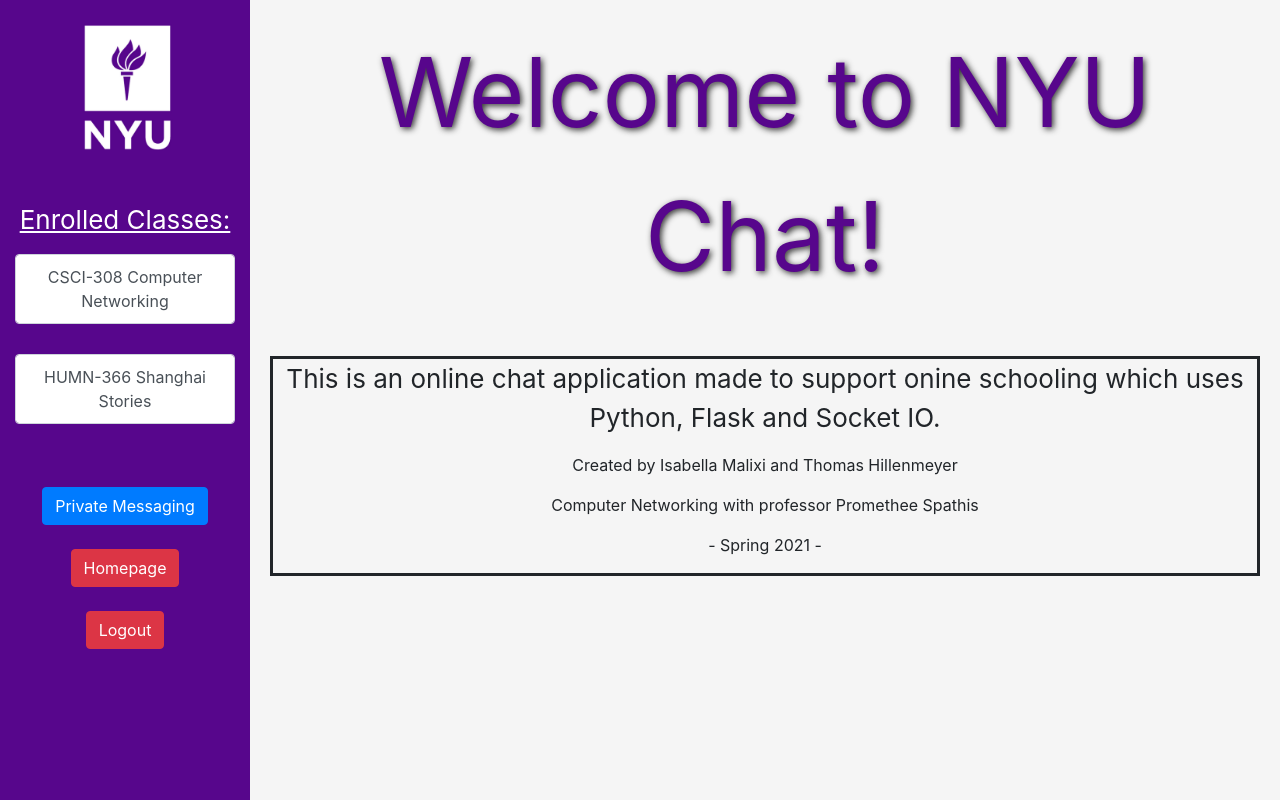
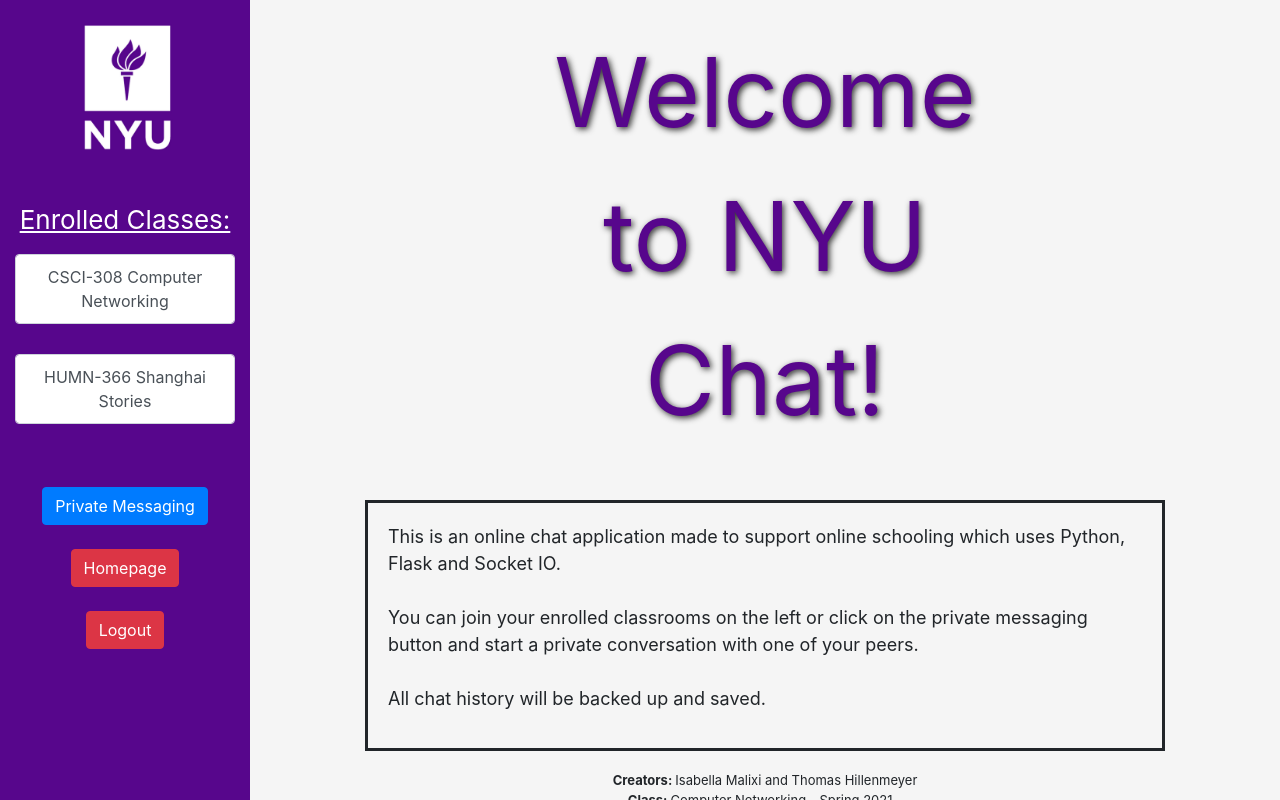
Before and after one commit to thomashillen/flask_chat_app, a Flask app: page /home in a window 1280 px wide. Run offline with Flask 2, Linux system fonts and the light colour scheme; some libraries are stand-ins or nearby versions.

Commit message:
updated home page

```diff
--- a/static/style.css
+++ b/static/style.css
@@ -24,6 +24,7 @@
   padding-top: 200px;
   min-width: 250px;
   float: left;
+  text-align: center;
 }
 /* The navigation menu links */
 .sidenav a {
@@ -41,7 +42,7 @@
   padding: 20px;
   flex-basis: 0;
   flex-grow: 999;
-  min-width: 66%;
+  min-width: 500px;
   display: flex;
   flex-direction: column;
   height: 100%;
@@ -133,6 +134,7 @@
 
 .title-text {
   text-align: center;
+  width: 500px;
 }
 
 .title-text span.letters {
--- a/templates/home.html
+++ b/templates/home.html
@@ -26,7 +26,7 @@
   </head>
 
 
-  <body class="text-center">
+  <body>
     <div class="sidenav">
       <img class="logo" src="../static/NYU.png" >
       <a class="a" style= "color:white; font-size:26px; text-decoration:underline">Enrolled Classes:</a>
@@ -50,7 +50,7 @@
 
     </div>
 
-    <div class="main" style="overflow:hidden;"">
+    <div class="main" style="overflow:hidden; align-items:center">
 
       <div class="title-text">
         <span class="letters">Welcome </span>
@@ -61,12 +61,13 @@
 
       <br><br>
 
-      <div style="border-style:solid">
-        <p style="font-size: 26px;">This is an online chat application made to support onine schooling which uses Python, Flask and Socket IO.</p>
-        <p>Created by Isabella Malixi and Thomas Hillenmeyer</p>
-        <p>Computer Networking with professor Promethee Spathis</p>
-        <p> - Spring 2021 - </p>
+      <div style="border-style:solid; width: 800px; padding: 20px; margin-bottom: 20px;">
+        <p style="font-size: 18px;">This is an online chat application made to support online schooling which uses Python,
+           Flask and Socket IO. <br> <br> You can join your enrolled classrooms on the left or click on the private messaging button
+            and start a private conversation with one of your peers. <br> <br> All chat history will be backed up and saved.</p>
       </div>
+      <p style="font-size: 13px; text-align:center;"> <b>Creators: </b>Isabella Malixi and Thomas Hillenmeyer<br>
+        <b>Class: </b> Computer Networking - Spring 2021 -<br> <b>Professor:</b> Promethee Spathis</p>
 
 
 
```
